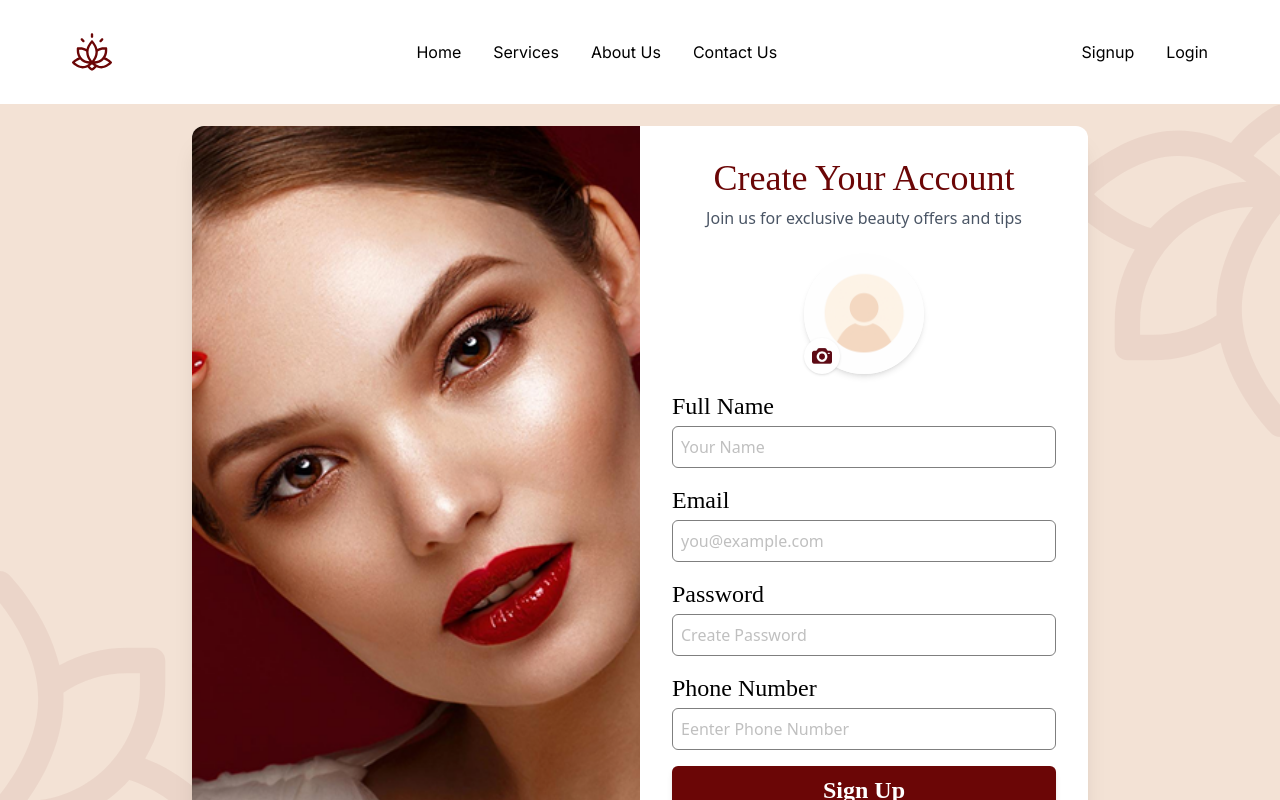
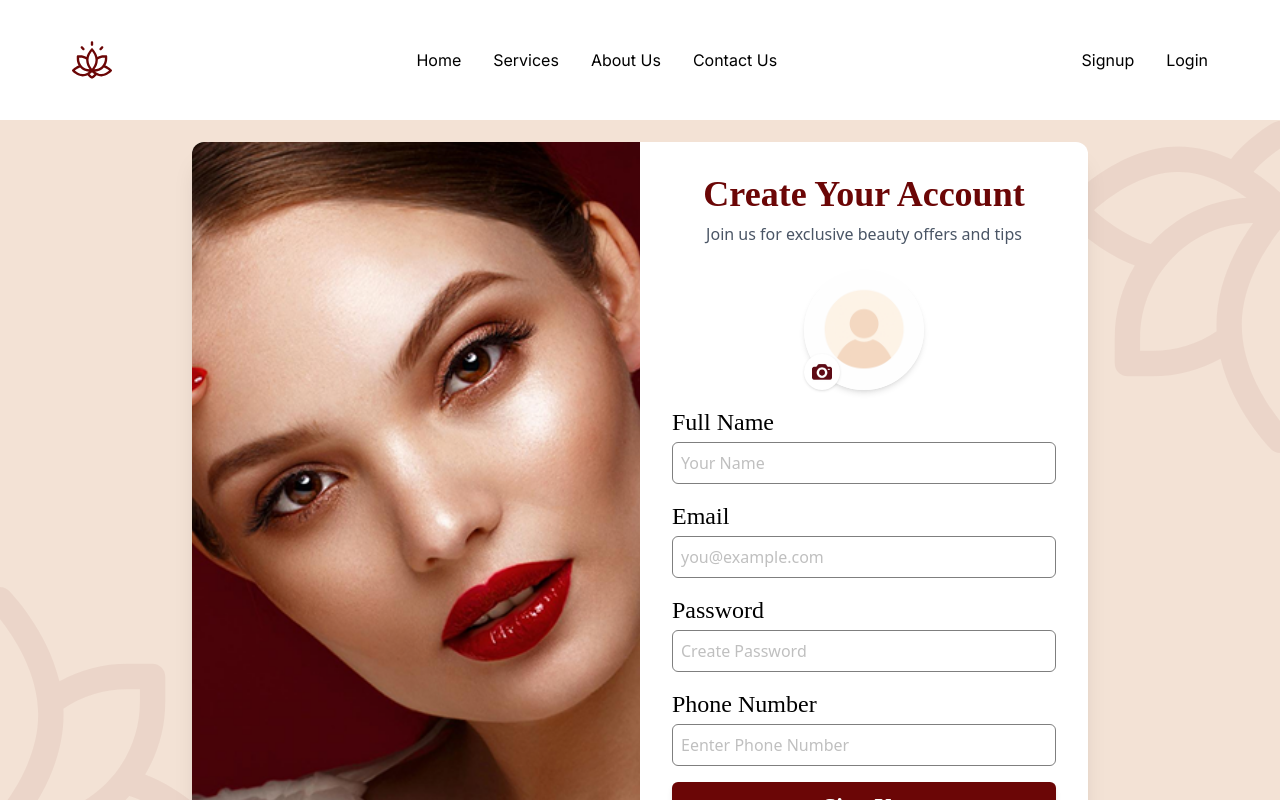
Before and after one commit to rajkishort596/Beauty-salon, a React (Vite) app in the folder client/: page /signup in a window 1280 px wide. Shown: the top 800 px of the page. Built offline with nearby package versions, Linux system fonts and the light colour scheme; a web font is replaced by a local one.

Commit message:
Made some CSS changes

```diff
--- a/client/src/components/Header/Header.jsx
+++ b/client/src/components/Header/Header.jsx
@@ -27,7 +27,7 @@ const Header = ({ isAuthenticated = false, userData }) => {
 
   return (
     <header className="overflow-x-hidden">
-      <nav className="max-w-7xl mx-auto flex items-center justify-between py-6 px-5 md:px-18 md:py-8 ">
+      <nav className="max-w-7xl mx-auto flex items-center justify-between py-6 px-5 md:px-18 md:py-10 ">
         {/* LOGO */}
         <div className="flex items-center cursor-pointer gap-4">
           <Link to="/">
@@ -65,7 +65,7 @@ const Header = ({ isAuthenticated = false, userData }) => {
               <img src={images.downIcon} alt="Down" className="h-4 w-4" />
 
               {/* Logout button */}
-              <div className="absolute top-6 right-0 mt-2 hidden group-hover:block bg-white shadow-md rounded-md p-2 z-10">
+              <div className="absolute top-6 right-0 mt-2 hidden group-hover:block  bg-white font-semibold text-sm shadow-md p-2 px-4 rounded-md z-10">
                 <button
                   onClick={() => {
                     handleLogout();
--- a/client/src/pages/Login/Login.jsx
+++ b/client/src/pages/Login/Login.jsx
@@ -75,7 +75,7 @@ const Login = () => {
               className="opacity-25 h-12 w-12"
             />
           </div>
-          <h2 className="text-3xl text-center md:text-4xl font-abhaya text-primary mb-2">
+          <h2 className="text-3xl text-center md:text-4xl font-abhaya font-semibold text-primary mb-2">
             Welcome Back
           </h2>
           <p className="text-gray-600 text-center mb-6">
--- a/client/src/pages/Signup/Signup.jsx
+++ b/client/src/pages/Signup/Signup.jsx
@@ -73,15 +73,7 @@ const Signup = () => {
         </div>
 
         <div className="md:w-1/2 p-8 flex flex-col justify-center">
-          {/* <div className="flex justify-center items-center p-4">
-            <img
-              src={images.logo}
-              alt="Logo"
-              className="opacity-25 h-12 w-12"
-            />
-          </div> */}
-
-          <h2 className="text-3xl text-center md:text-4xl font-abhaya text-primary mb-2">
+          <h2 className="text-3xl text-center md:text-4xl font-abhaya font-semibold text-primary mb-2">
             Create Your Account
           </h2>
           <p className="text-gray-600 text-center mb-6">
--- a/client/src/sections/Home/ServicesOverview.jsx
+++ b/client/src/sections/Home/ServicesOverview.jsx
@@ -26,7 +26,7 @@ const ServicesOverview = () => {
   ];
   return (
     <section className="px-4 py-12 md:px-18 md:py-15 text-center">
-      <h2 className="text-3xl md:text-5xl font-bold text-primary mb-4">
+      <h2 className="text-3xl md:text-5xl font-semibold text-primary mb-4">
         Elegance comes from being as <br /> beautiful inside as outside
       </h2>
       <p className="max-w-2xl mx-auto text-gray-600 mb-10">
--- a/client/src/sections/Home/Testimonials.jsx
+++ b/client/src/sections/Home/Testimonials.jsx
@@ -31,7 +31,7 @@ const Testimonials = () => {
 
   return (
     <section className="relative py-10 px-5 bg-bg text-center h-[300px] md:h-[372px]">
-      <h2 className="text-primary text-3xl md:text-4xl font-bold">
+      <h2 className="text-primary text-3xl md:text-4xl font-semibold">
         Testimonials
       </h2>
       <p className="text-gray-600 mt-2 mb-8 text-sm md:text-base max-w-xl mx-auto">
```
